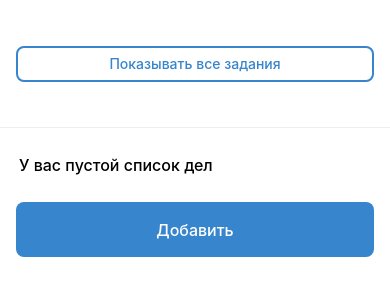
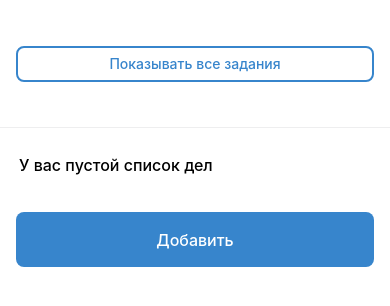
Before and after one commit to inconsumable1812/mobile-todo, a React Native app: screen / in a window 390 px wide. Shown: the top 306 px of the page. Built offline with nearby package versions, Linux system fonts and the light colour scheme.

Commit message:
fix scroll logic

```diff
--- a/src/features/todo/Todo.tsx
+++ b/src/features/todo/Todo.tsx
@@ -1,7 +1,6 @@
 import { FC } from 'react';
-import { useAppDispatch, useAppSelector } from '../../app/hooks';
+import { useAppSelector } from '../../app/hooks';
 import { selectTodo } from './redux/slice';
-import { AddTodoButton } from './view/components/AddTodoButton/AddTodoButton';
 import { TodoList } from './view/components/TodoList/TodoList';
 import { ToggleTodoButton } from './view/components/ToggleTodoButton/ToggleTodoButton';
 
@@ -27,7 +26,6 @@ export const Todo: FC<Props> = () => {
     <>
       <ToggleTodoButton />
       <TodoList todos={filteredTodos}></TodoList>
-      <AddTodoButton></AddTodoButton>
     </>
   );
 };
--- a/src/features/todo/view/components/AddTodoButton/AddTodoButton.tsx
+++ b/src/features/todo/view/components/AddTodoButton/AddTodoButton.tsx
@@ -25,21 +25,12 @@ export const AddTodoButton: FC<Props> = () => {
           <Text style={styles.buttonText}>Добавить</Text>
         </View>
       </TouchableHighlight>
-      {isOpen && <View style={styles.popup}></View>}
       <AddTodoPopUp onPress={onPressHandler} isOpen={isOpen}></AddTodoPopUp>
     </>
   );
 };
 
 const styles = StyleSheet.create({
-  popup: {
-    position: 'absolute',
-    top: 0,
-    left: 0,
-    bottom: 0,
-    right: 0,
-    backgroundColor: 'rgba(0,0,0,0.5)'
-  },
   button: {
     height: 55,
     backgroundColor: MAIN_BUTTON_COLOR,
--- a/src/features/todo/view/components/AddTodoPopUp/AddTodoPopUp.tsx
+++ b/src/features/todo/view/components/AddTodoPopUp/AddTodoPopUp.tsx
@@ -103,7 +103,8 @@ const styles = StyleSheet.create({
   wrapper: {
     justifyContent: 'center',
     flex: 1,
-    marginHorizontal: 30
+    paddingHorizontal: 30,
+    backgroundColor: 'rgba(0,0,0,0.5)'
   },
   container: {
     borderRadius: 8,
@@ -146,12 +147,14 @@ const styles = StyleSheet.create({
   button: {
     flex: 1,
     alignItems: 'center',
-    justifyContent: 'center'
+    justifyContent: 'center',
+    borderBottomLeftRadius: 7,
+    borderBottomRightRadius: 7
   },
   buttonBorder: {
     borderRightWidth: 1,
     borderColor: '#fff',
-    borderBottomLeftRadius: 7
+    borderBottomRightRadius: 0
   },
   cancel: {
     color: MAIN_BUTTON_COLOR,
--- a/src/features/todo/view/components/TodoList/TodoList.tsx
+++ b/src/features/todo/view/components/TodoList/TodoList.tsx
@@ -1,6 +1,7 @@
 import { FC } from 'react';
 import { StyleSheet, Text, View, FlatList } from 'react-native';
 import { TodoItem } from '../../../types';
+import { AddTodoButton } from '../AddTodoButton/AddTodoButton';
 import { TodoItem as TodoComponent } from '../TodoItem/TodoItem';
 
 type Props = {
@@ -11,10 +12,16 @@ export const TodoList: FC<Props> = ({ todos }) => {
   return (
     <View style={styles.container}>
       {todos.length === 0 ? (
+        <View style={styles.addTodoContainer}>
           <Text style={styles.text}>У вас пустой список дел</Text>
+          <AddTodoButton></AddTodoButton>
+        </View>
       ) : (
+        <>
           <FlatList
+            keyboardShouldPersistTaps="handled"
             data={todos}
+            removeClippedSubviews={false}
             renderItem={({ item }) => (
               <TodoComponent
                 caption={item.caption}
@@ -24,7 +31,10 @@ export const TodoList: FC<Props> = ({ todos }) => {
               />
             )}
             keyExtractor={(item) => item.id.toString()}
+            ListFooterComponent={<AddTodoButton></AddTodoButton>}
+            ListFooterComponentStyle={styles.addTodoFooter}
           ></FlatList>
+        </>
       )}
     </View>
   );
@@ -33,13 +43,21 @@ export const TodoList: FC<Props> = ({ todos }) => {
 const styles = StyleSheet.create({
   container: {
     flexDirection: 'row',
-    alignItems: 'center',
     justifyContent: 'space-between',
-    marginVertical: 27
+    marginVertical: 27,
+    flex: 1
   },
   text: {
     fontSize: 16,
     fontWeight: '500',
-    marginHorizontal: 19
+    marginHorizontal: 19,
+    marginBottom: 37
+  },
+  addTodoContainer: {
+    flex: 1,
+    width: '100%'
+  },
+  addTodoFooter: {
+    marginTop: 37
   }
 });
--- a/src/features/todo/view/components/TogglePopUp/TogglePopUp.tsx
+++ b/src/features/todo/view/components/TogglePopUp/TogglePopUp.tsx
@@ -104,7 +104,8 @@ const styles = StyleSheet.create({
   wrapper: {
     justifyContent: 'center',
     flex: 1,
-    marginHorizontal: 10
+    paddingHorizontal: 10,
+    backgroundColor: 'rgba(0,0,0,0.5)'
   },
   container: {
     borderRadius: 8,
--- a/src/features/todo/view/components/ToggleTodoButton/ToggleTodoButton.tsx
+++ b/src/features/todo/view/components/ToggleTodoButton/ToggleTodoButton.tsx
@@ -30,7 +30,6 @@ export const ToggleTodoButton: FC<Props> = () => {
           </View>
         </TouchableHighlight>
       </View>
-      {isOpen && <View style={styles.popup}></View>}
       <TogglePopUp
         onPress={onPressHandler}
         isOpen={isOpen}
@@ -41,15 +40,6 @@ export const ToggleTodoButton: FC<Props> = () => {
 };
 
 const styles = StyleSheet.create({
-  popup: {
-    position: 'absolute',
-    top: 0,
-    left: 0,
-    bottom: 0,
-    right: 0,
-    backgroundColor: 'rgba(0,0,0,0.5)',
-    zIndex: 5
-  },
   container: {
     height: 128,
     justifyContent: 'center',
```
Lines whose indentation alone changed are shown as unchanged.
